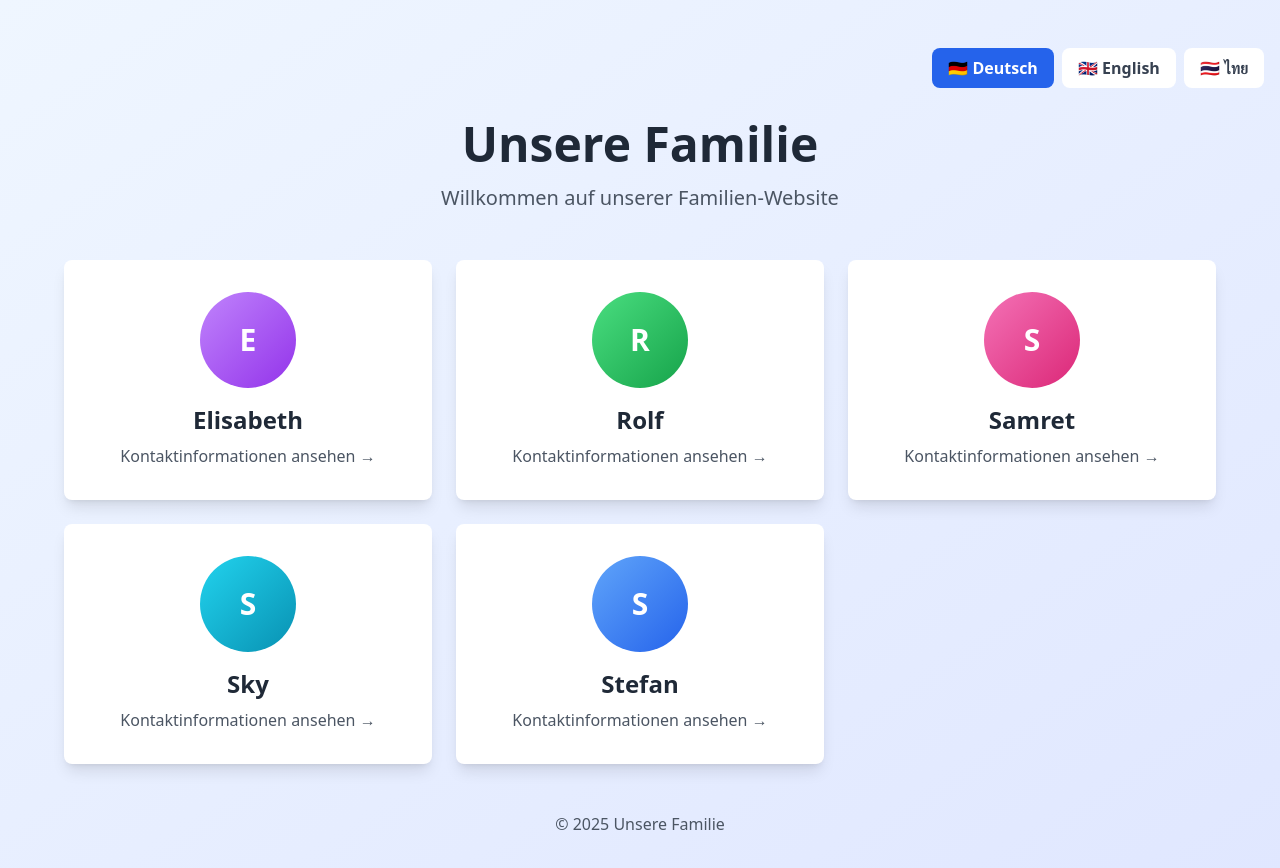
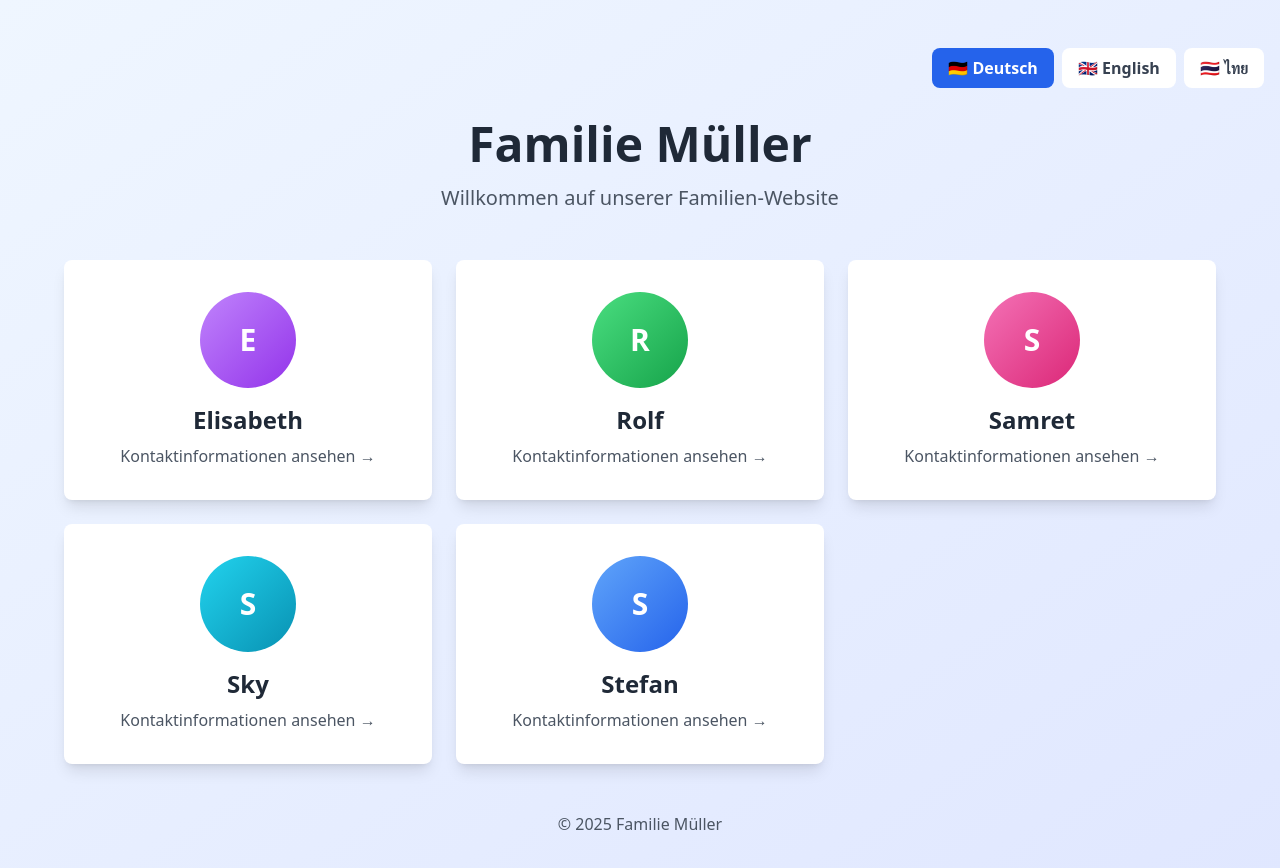
Before and after one commit to stefan-ffr/mueller, a plain HTML site: page index.html in a window 1280 px wide. Drawn offline with nearby package versions, Linux system fonts and the light colour scheme.

Commit message:
Update index.html

```diff
--- a/index.html
+++ b/index.html
@@ -23,7 +23,7 @@
 
         <!-- Header -->
         <div class="text-center mb-12">
-            <h1 class="text-5xl font-bold text-gray-800 mb-4" data-i18n="title">Unsere Familie</h1>
+            <h1 class="text-5xl font-bold text-gray-800 mb-4" data-i18n="title">Familie Müller</h1>
             <p class="text-xl text-gray-600" data-i18n="subtitle">Willkommen auf unserer Familien-Website</p>
         </div>
 
@@ -77,29 +77,29 @@
 
         <!-- Footer -->
         <div class="text-center mt-12 text-gray-600">
-            <p>© 2025 <span data-i18n="footer">Unsere Familie</span></p>
+            <p>© 2025 <span data-i18n="footer">Familie Müller</span></p>
         </div>
     </div>
 
     <script>
         const translations = {
             de: {
-                title: "Unsere Familie",
+                title: "Familie Müller",
                 subtitle: "Willkommen auf unserer Familien-Website",
                 view_contact: "Kontaktinformationen ansehen →",
-                footer: "Unsere Familie"
+                footer: "Familie Müller"
             },
             en: {
-                title: "Our Family",
+                title: "Müller Family",
                 subtitle: "Welcome to our family website",
                 view_contact: "View contact information →",
-                footer: "Our Family"
+                footer: "Müller Family"
             },
             th: {
-                title: "ครอบครัวของเรา",
+                title: "ครอบครัว Müller",
                 subtitle: "ยินดีต้อนรับสู่เว็บไซต์ครอบครัวของเรา",
                 view_contact: "ดูข้อมูลติดต่อ →",
-                footer: "ครอบครัวของเรา"
+                footer: "ครอบครัว Müller"
             }
         };
 
```
